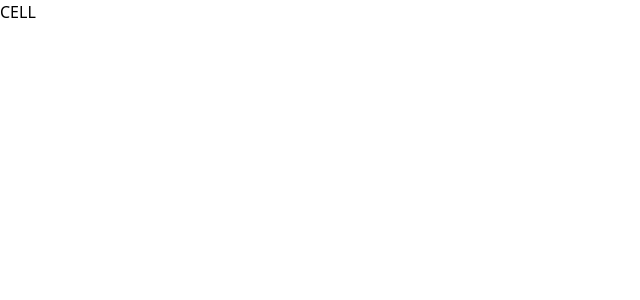
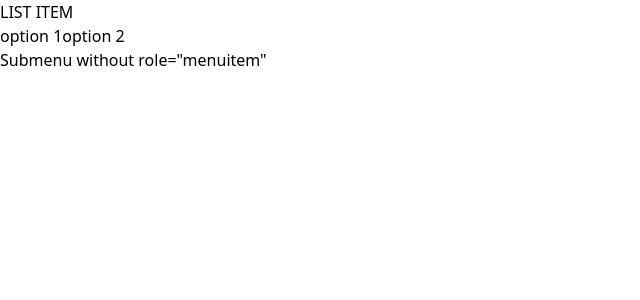
Before and after one commit to test-party/guinea-pig-next, a Next.js app: page /aria-required-children in a window 1280 px wide. Shown: the top 300 px of the page, without its empty margins (0-640 px from the left). Built offline with nearby package versions, Linux system fonts and the light colour scheme.

Commit message:
add aria-required-attr tests

```diff
--- a/src/app/aria-required-children/page.tsx
+++ b/src/app/aria-required-children/page.tsx
@@ -1,9 +1,19 @@
 const Page = () => {
     return (
-        <div id="a" role="table">
-            <div id="b" role="rowgroup | row">
-                <div id="c">CELL</div>
+        <div>
+            <div role="list">
+                <p>LIST ITEM</p>
             </div>
+            <nav role="menu">
+
+                <span>option 1</span>
+                <span>option 2</span>
+
+                <div role="menu">
+
+                    <p>Submenu without role="menuitem"</p>
+                </div>
+            </nav>
         </div>
     );
 };
```
